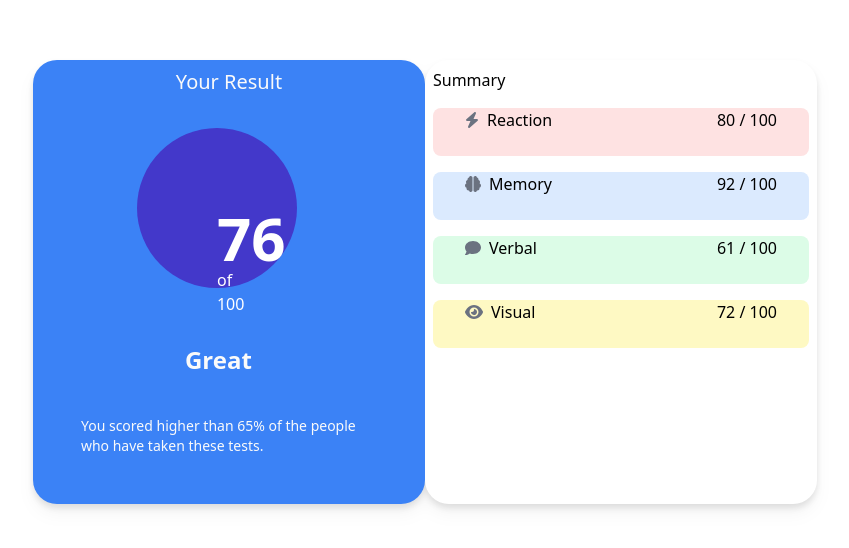
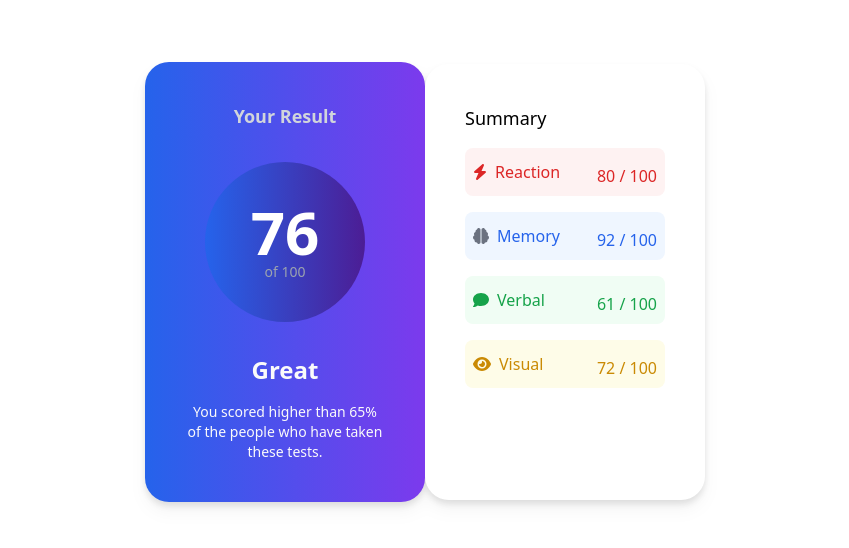
Before and after one commit to joeltmathew857/my-box, a React (Create React App) app: page / in a window 1280 px wide. Shown: the part 118-666 px from the top of the page, without its empty margins (215-1064 px from the left). Built offline with nearby package versions, Linux system fonts and the light colour scheme; the HTML template or start-up script is replaced by a standard one.

Commit message:
added-button

```diff
--- a/src/componets/navbox.jsx
+++ b/src/componets/navbox.jsx
@@ -9,62 +9,75 @@ import {
 
 const navbox = () => {
   return (
-    <div class="flex justify-center items-center h-screen">
-      <div class=" flex drop-shadow-lg  rounded-3xl content-between ">
-        <div class="bg-blue-500 w-1/2 p-2 rounded-3xl">
-          <div className="rounded-full">
-            <div className="flex justify-center grow mb-8 text-neutral-50 text-xl font-normal">
+    <div class="flex justify-center   items-center h-screen">
+      <div class=" flex drop-shadow-lg flex items-center rounded-3xl content-between w-[560px]">
+        <div class="bg-gradient-to-r from-blue-600 to-violet-600 w-1/2 p-2 rounded-3xl">
+          <div className="rounded-full justify-center p-8 items-center flex flex-col  ">
+            <div className="text-gray-300 font-normal text-lg font-semibold mb-8 ">
               Your Result <br />
             </div>
-            <div className="rounded-full  mb-14 ml-24 bg-indigo-700 text-white w-20 h-20 p-20">
-              <div className="">
-                <span className="text-6xl  font-bold ">76</span> of 100
+            <div className="rounded-full flex flex-col  justify-center bg-gradient-to-r from-blue-600 to-violet-900 flex-wrap content-center  bg-indigo-700 text-white w-40 h-40">
+              <div className="flex text-6xl font-bold  items-baseline ">76</div>
+              <div className="text-sm flex text-gray-400  justify-center">
+                {" "}
+                of 100
               </div>
             </div>
-            <h1 className="text-neutral-50 ml-36 text-2xl font-bold ">Great</h1>
-            <div className="flex justify-items-center text-neutral-50 text-sm ml-22 p-10 ">
+            <h1 className=" text-neutral-50 text-2xl font-bold flex items-center mt-8">
+              Great
+            </h1>
+            <div className="text-neutral-50 text-sm mt-4 text-center text-gray-300  ">
               You scored higher than 65% of the people who have taken these
               tests.
             </div>
           </div>
         </div>
-        <div class=" bg-white w-1/2 rounded-3xl space-y-4  p-2 rounded">
-          <h1>Summary</h1>
-          <div className="flex w-full px-8 h-12 rounded-lg   justify-between  bg-red-100">
-            <div>
-              <FontAwesomeIcon icon={faBolt} className="text-gray-500 mr-2 " />
+        <div class=" bg-white w-1/2  rounded-3xl  space-y-4 h-100 p-10 rounded">
+          <h1 className="font-medium text-lg">Summary</h1>
+          <div className="flex w-full px-2 h-12 rounded-lg justify-between  bg-red-50">
+            <div className="text-red-600">
+              <FontAwesomeIcon
+                icon={faBolt}
+                className="text-gray-500 mr-2 mt-4 text-red-600 "
+              />
               Reaction
             </div>
-            <div> 80 / 100</div>
+            <div className=" mt-4 text-red-600"> 80 / 100</div>
           </div>
-          <div className="flex w-full px-8  h-12  rounded-lg   justify-between  bg-blue-100">
+          <div className="flex w-full px-2 text-blue-600  h-12  rounded-lg   justify-between  bg-blue-50">
             <div>
-              <FontAwesomeIcon icon={faBrain} className="text-gray-500 mr-2" />
+              <FontAwesomeIcon
+                icon={faBrain}
+                className="text-gray-500 mr-2 text-blue-600 mt-4 "
+              />
               Memory
             </div>
-            <div>92 / 100</div>
+            <div className="mt-4">92 / 100</div>
           </div>
-          <div className="flex justify-between  h-12 rounded-lg   w-full px-8  bg-green-100">
-            <div>
+          <div className="flex justify-between  h-12 rounded-lg   w-full px-2  bg-green-50">
+            <div className="text-green-600">
               <FontAwesomeIcon
                 icon={faComment}
-                className="text-gray-500 mr-2"
+                className="text-gray-500 mr-2 text-green-600 mt-4 "
               />
               Verbal
             </div>
-            <div>61 / 100</div>
+            <div className=" mt-4 text-green-600">61 / 100</div>
           </div>
-          <div className="flex w-full px-8   h-12  rounded-lg  justify-between  bg-yellow-100">
-            <div>
-              <FontAwesomeIcon icon={faEye} className="text-gray-500 mr-2" />
+          <div className="flex w-full px-2   h-12  rounded-lg  justify-between  bg-yellow-50">
+            <div className="text-yellow-600">
+              <FontAwesomeIcon
+                icon={faEye}
+                className="text-gray-500 mr-2 text-yellow-600 mt-4 "
+              />
               Visual
             </div>
-            <div className="">72 / 100 </div>
+            <div className=" mt-4 text-yellow-600">72 / 100 </div>
           </div>
-          <div className="">
+          <div className="flex justify-center">
             <button
               type="button"
-              class="text-white bg-3730a3 ml-24 w-1/2 hover:bg-blue-800 focus:outline-none focus:ring-4 focus:ring-blue-300 font-medium rounded-full text-sm px-5 py-2.5 text-center mr-2 mb-2 dark:bg-blue-600 dark:hover:bg-blue-700 dark:focus:ring-blue-800"
+              class="text-white hover:bg-blue-800 font-medium rounded-full text-base px-6 py-3 text-center mr-2 mb-2 dark:bg-blue-700 w-full transition duration-100 ease-in-out "
             >
               Continue
             </button>
```
